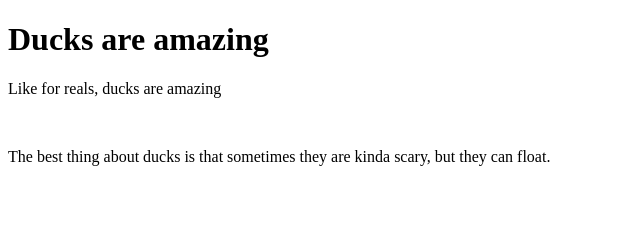
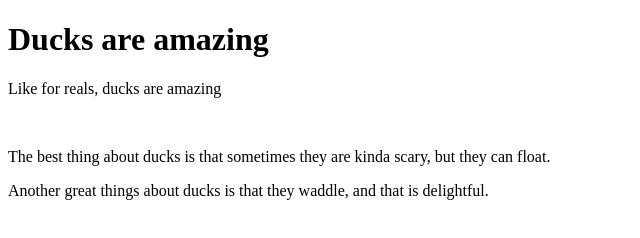
Before and after one commit to ryanc93/duck_example, a plain HTML site: page index.html in a window 1280 px wide. Shown: the whole page, without its empty margins (0-640 px from the left). Drawn offline with Linux system fonts and the light colour scheme.

Commit message:
addd text about waddling

```diff
--- a/index.html
+++ b/index.html
@@ -11,5 +11,9 @@
       The best thing about ducks is that sometimes they
       are kinda scary, but they can float.
     </p>
+    <p>
+      Another great things about ducks is that they waddle,
+      and that is delightful.
+    </p>
   </body>
 </html>
```
